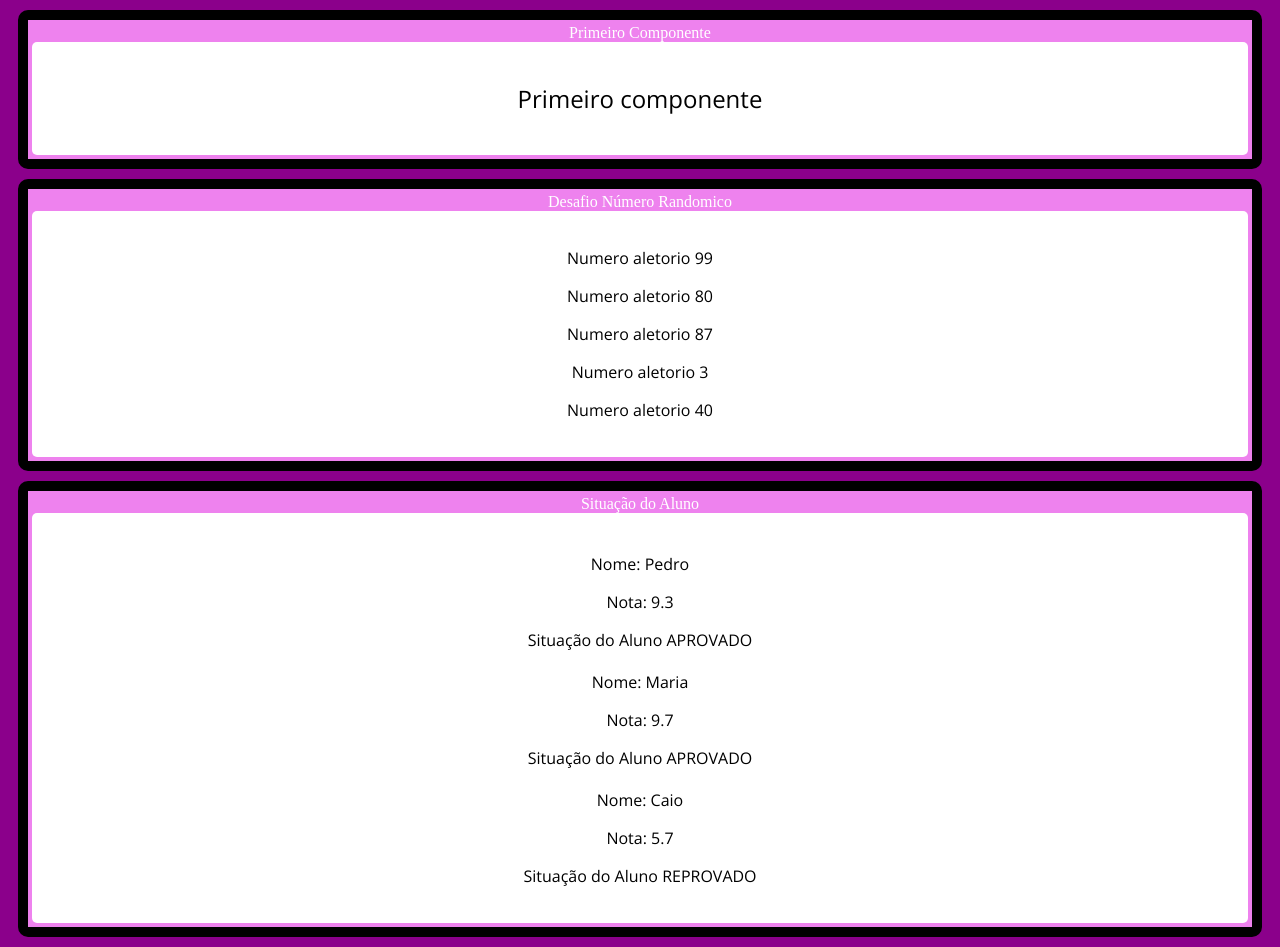
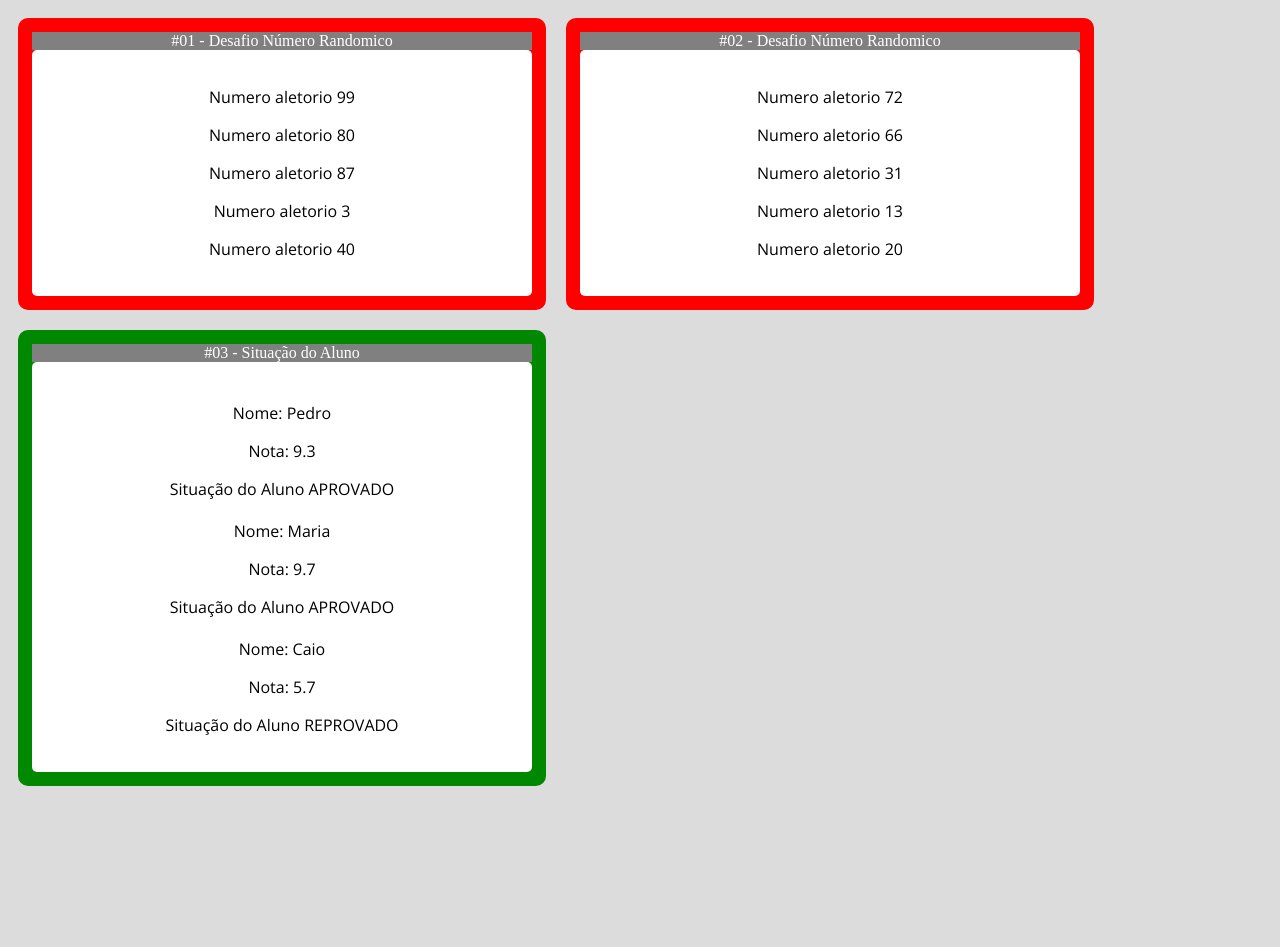
Before and after one commit to isahsantos/learnreact, a React (Create React App) app in the folder fundamentosreact/: page / in a window 1280 px wide. After the commit the page ends 804 px from the top, so only its background shows below. Built offline with nearby package versions, Linux system fonts and the light colour scheme.

Commit message:
Estilos  de card através de propriedades

```diff
--- a/fundamentosreact/src/App.jsx
+++ b/fundamentosreact/src/App.jsx
@@ -3,26 +3,33 @@ import Primeiro from './components/basics/First'
 import ComponentJSX from './components/basics/CompnentJSX'
 import Aleatorio from './components/basics/Aleatorio'
 import Card from './components/layout/Card'
+import './components/App.css'
 
 export default () => (
-    <Fragment>
-        <Card titulo="Primeiro Componente">
-            < Primeiro > </Primeiro>
-        </Card>
-        <Card titulo="Desafio Número Randomico">
+<div className="App">
+    <div className ="Cards">
+    <Card titulo=" #01 - Desafio Número Randomico">
             <Aleatorio min={1} max={100}></Aleatorio>
             <Aleatorio min={1} max={100}></Aleatorio>
             <Aleatorio min={1} max={100}></Aleatorio>
             <Aleatorio min={1} max={100}></Aleatorio>
             <Aleatorio min={1} max={100}></Aleatorio>
         </Card>
-        <Card titulo="Situação do Aluno">
+        <Card titulo="#02 - Desafio Número Randomico">
+            <Aleatorio min={1} max={100}></Aleatorio>
+            <Aleatorio min={1} max={100}></Aleatorio>
+            <Aleatorio min={1} max={100}></Aleatorio>
+            <Aleatorio min={1} max={100}></Aleatorio>
+            <Aleatorio min={1} max={100}></Aleatorio>
+        </Card>
+        <Card titulo="#03 - Situação do Aluno" color="#080">
             <ComponentJSX nome="Pedro" nota={9.3}></ComponentJSX>
             <ComponentJSX
                 nome="Maria" nota={9.7}></ComponentJSX>
             <ComponentJSX
                 nome="Caio" nota={5.7}></ComponentJSX>
         </Card>
-    </Fragment>
+        </div>
+        </div>
 
 )
--- /dev/null
+++ b/fundamentosreact/src/components/App.css
@@ -0,0 +1,4 @@
+.App .Cards{
+display: flex;
+flex-wrap: wrap;
+}
--- a/fundamentosreact/src/components/layout/Card.css
+++ b/fundamentosreact/src/components/layout/Card.css
@@ -1,22 +1,26 @@
 .Card {
-    background-color: violet;
     border-radius: 10px;
     overflow: hidden;
-    border: 10px, solid, black;
+    border: 10px, solid;
     padding:4px;
-    margin: 10px
+    margin: 10px;
+    flex-direction: column;
+    min-width: 500px;
+    max-width: 500px;
 }
 
 .Card .Title {
     padding: 10px, 0px;
     justify-content: center;
     display: flex;
-
+    background-color: gray;
 }
 
 .Card .Content {
     background-color: white;
     color: black;
     padding:20px;
-    border-radius:5px
+    border-radius:5px;
+    flex:1;
+    flex-wrap: inherit;
 }
--- a/fundamentosreact/src/components/layout/Card.jsx
+++ b/fundamentosreact/src/components/layout/Card.jsx
@@ -1,8 +1,12 @@
 import React from 'react'
 import './Card.css'
 export default props => {
+    const cardStyle = {
+        backgroundColor:props.color || '#F00',
+        borderColor:props.color || '#F00'
+    }
     return (
-        <div className="Card">
+        <div className="Card" style = {cardStyle}>
             <div className="Title">{props.titulo}</div>
             <div className="Content">
                 {props.children} </div>
--- a/fundamentosreact/src/index.css
+++ b/fundamentosreact/src/index.css
@@ -1,5 +1,5 @@
 body {
-    background-color: darkmagenta;
+    background-color:gainsboro;
     color: white;
     text-align: center;
 }
```
